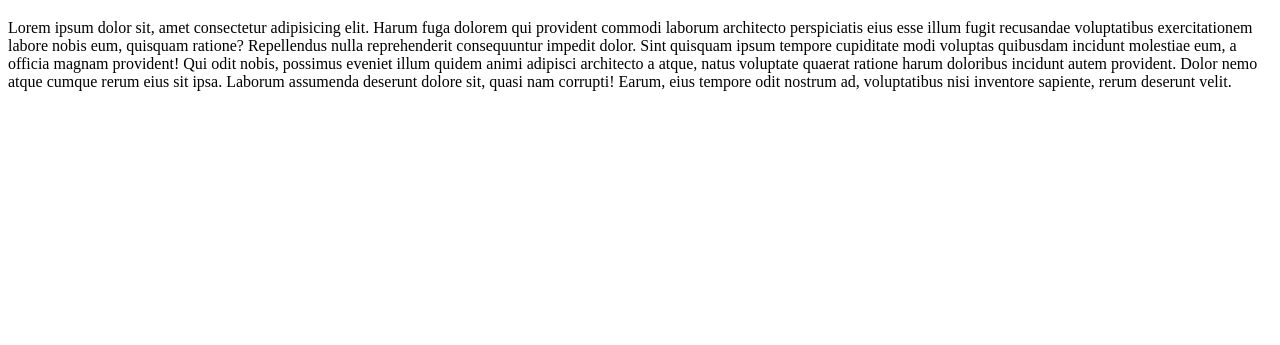
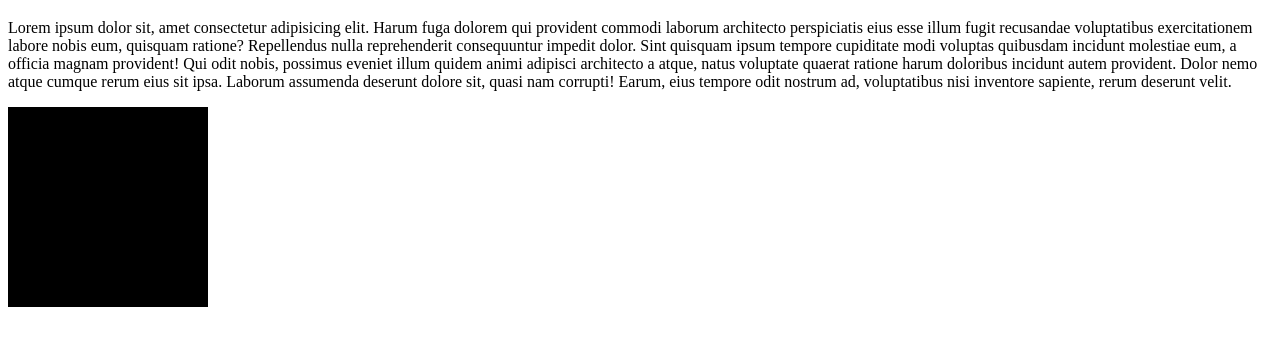
Before and after one commit to malikripon/test-git, a plain HTML site: page index.html in a window 1280 px wide. Shown: the part 61-406 px from the top of the page. Drawn offline with Linux system fonts and the light colour scheme.

Commit message:
added some css code

```diff
--- a/index.html
+++ b/index.html
@@ -9,5 +9,10 @@
 <body>
     <h1>hello bD</h1>
     <p>Lorem ipsum dolor sit, amet consectetur adipisicing elit. Harum fuga dolorem qui provident commodi laborum architecto perspiciatis eius esse illum fugit recusandae voluptatibus exercitationem labore nobis eum, quisquam ratione? Repellendus nulla reprehenderit consequuntur impedit dolor. Sint quisquam ipsum tempore cupiditate modi voluptas quibusdam incidunt molestiae eum, a officia magnam provident! Qui odit nobis, possimus eveniet illum quidem animi adipisci architecto a atque, natus voluptate quaerat ratione harum doloribus incidunt autem provident. Dolor nemo atque cumque rerum eius sit ipsa. Laborum assumenda deserunt dolore sit, quasi nam corrupti! Earum, eius tempore odit nostrum ad, voluptatibus nisi inventore sapiente, rerum deserunt velit.</p>
+
+
+    <div class="jhakanaka">
+
+    </div>
 </body>
 </html>
--- a/style.css
+++ b/style.css
@@ -0,0 +1,6 @@
+.jhakanaka{
+    height: 200px;
+
+width: 200px;
+background: #000;
+}
```
